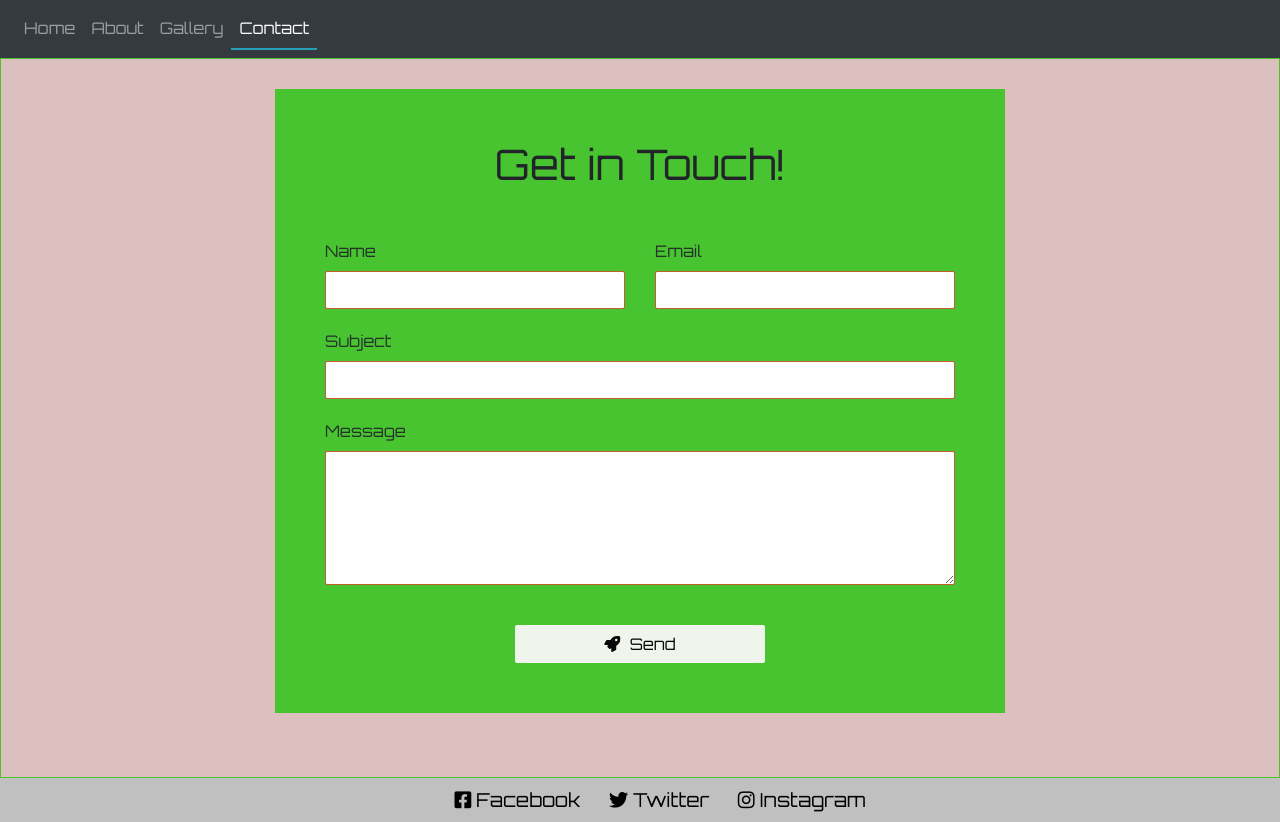
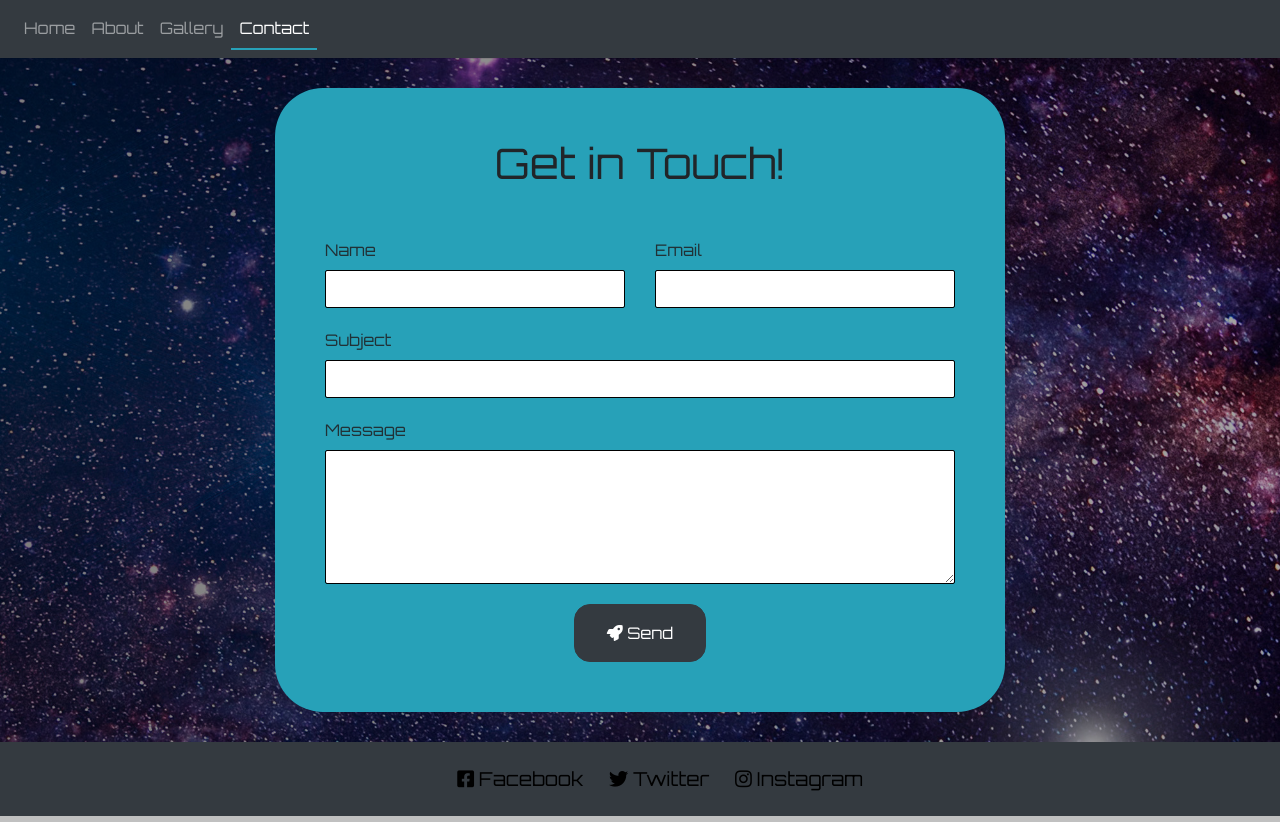
Before and after one commit to Deshaine1/Amigeo, a plain HTML site: page contact.html in a window 1280 px wide. Drawn offline with nearby package versions, Linux system fonts and the light colour scheme.

Commit message:
:art: Restyled contact us page

```diff
--- a/assets/css/style.css
+++ b/assets/css/style.css
@@ -47,7 +47,7 @@ html{
 }
 
 #menu a:hover {
-  border-bottom: 2px solid rgba(248, 29, 29, 0.7);
+  border-bottom: 2px solid rgb(39, 161, 184);
 }
 
 .active {
@@ -176,7 +176,7 @@ height: 40px;
 
 .social-network a:hover{
     text-decoration: none;
-    border-bottom: solid 2px rgb(73, 196, 49);
+    border-bottom: solid 2px rgb(39, 161, 184);
 }
 
 
@@ -185,79 +185,11 @@ height: 40px;
  height: 90vh;
  padding-bottom: 40px;
  background: rgba(233, 192, 192, 0.7);
- border: solid 1px rgb(73, 196, 49);
+
 }
 
 
 
-.container-contact{
-    height: 90vh;
-    float: left;
-    background: rgba(233, 192, 192, 0.7);
-    border: solid 1px rgb(73, 196, 49);
-
- }
-
-.contact-content{
-  margin-top: 100px;
-  margin-bottom:5px;
-  color: black;
-  letter-spacing: 2px;
-  line-height: 25px;
-
-}
- /* https://codepen.io/csshint/pen/EQLwrM  */
-
-.contact-form{
-  background-color:rgb(73, 196, 49);
-  font-family: "Orbitron", sans-serif;
-}
-
- .contact-form {
-        padding: 50px;
-        margin: 30px auto;
-    }
-    .contact-form h1 {
-        font-size: 42px;
-        margin: 0 0 50px;
-        text-align: center;
-    }
-    .contact-form .form-group {
-        margin-bottom: 20px;
-    }
-    .contact-form .form-control, .contact-form .btn {
-        min-height: 38px;
-        border-radius: 2px;
-    }
-	.contact-form .form-control {
-		border-color: rgba(247, 52, 52, 0.7);
-	}
-	.contact-form .form-control:focus {
-		border-color: rgba(233, 192, 192, 0.7);
-		box-shadow: 0 0 8px #d68282;
-	}
-    .contact-form .btn-primary {
-        min-width: 250px;
-        color:rgb(8, 8, 8);
-        background: rgba(252, 249, 249, 0.932);
-        margin-top: 20px;
-        border: none;
-    }
-    .contact-form .btn-primary:hover {
-        color: rgb(73, 196, 49);
-    }
-    .contact-form .btn-primary i {
-        margin-right: 5px;
-    }
-    .contact-form label {
-        opacity: 0.9;
-    }
-    .contact-form textarea {
-        resize: vertical;
-    }
-    .bs-example {
-    	margin: 20px;
-    }
 
 
 .image-frame{
@@ -339,3 +271,95 @@ height: 40px;
 .text-color {
     color: #cacccd !important;
 }
+
+/* Contact us page */
+#contact-us-section {
+    background-image: linear-gradient(90deg, rgba(0,0,0,0.5) 0%, rgba(0, 0, 0, 0.35) 100%, rgba(0,0,0,0.5) 100%), url(../images/space_contact_us.jpg);
+    width: 100%;
+    background-size: cover;
+
+    height: 150%;
+}
+
+
+.container-contact{
+    height: 90vh;
+    float: left;
+    background: rgba(233, 192, 192, 0.7);
+    border: solid 1px rgb(73, 196, 49);
+
+ }
+
+.contact-content{
+  margin-top: 100px;
+  margin-bottom:5px;
+  color: black;
+  letter-spacing: 2px;
+  line-height: 25px;
+
+}
+ /* Contact form referenced from https://codepen.io/csshint/pen/EQLwrM  */
+
+.contact-form{
+  background-color:rgb(39, 161, 184);
+  font-family: "Orbitron", sans-serif;
+}
+
+ .contact-form {
+        padding: 50px;
+        margin: 30px auto;
+        border-radius: 3em;
+    }
+    .contact-form h1 {
+        font-size: 42px;
+        margin: 0 0 50px;
+        text-align: center;
+    }
+    .contact-form .form-group {
+        margin-bottom: 20px;
+    }
+    .contact-form .form-control, .contact-form .btn {
+        min-height: 38px;
+        border-radius: 2px;
+    }
+	.contact-form .form-control {
+		border-color: rgb(0, 0, 0);
+	}
+	.contact-form .form-control:focus {
+		border-color: rgba(233, 192, 192, 0.7);
+		box-shadow: 0 0 8px #d68282;
+	}
+    .contact-form .btn-primary {
+        min-width: 250px;
+        color:rgb(8, 8, 8);
+        background: rgba(252, 249, 249, 0.932);
+        margin-top: 20px;
+        border: none;
+    }
+    .contact-form .btn-primary:hover {
+        color: rgb(73, 196, 49);
+    }
+    .contact-form .btn-primary i {
+        margin-right: 5px;
+    }
+    .contact-form label {
+        opacity: 0.9;
+    }
+    .contact-form textarea {
+        resize: vertical;
+    }
+    .bs-example {
+    	margin: 20px;
+    }
+
+#contact-us-send-button {
+    padding-left: 2em;
+    padding-right: 2em;
+    padding-top: 1em;
+    padding-bottom: 1em;
+    border-radius: 1em;
+}
+
+html.fa-events-icons-ready {
+    background-color: #343a40;
+}
--- a/contact.html
+++ b/contact.html
@@ -42,13 +42,13 @@
             </div>
          </nav>
       </header>
-    <div class="container-fluid container-contact">
-                <div class="container contact-container">
+      <section id="contact-us-section">
+         <div class="container">
             <div class="row">
                <div class="col-md-8 col-md-offset-2 m-auto">
                   <div class="contact-form">
                      <h1>Get in Touch!</h1>
-				<form action="/examples/actions/confirmation.php" method="post">
+                     <form action="." method="post">
                         <div class="row">
                            <div class="col-sm-6">
                               <div class="form-group">
@@ -72,15 +72,18 @@
                            <textarea class="form-control" id="inputMessage" rows="5" required></textarea>
                         </div>
                         <div class="text-center">
-						<button type="submit" class="btn btn-primary"><i class="fa fa-rocket"></i> Send</button>
+                           <button id="contact-us-send-button" type="submit" class="btn btn-dark"><i class="fa fa-rocket"></i> Send</button>
                         </div>
                      </form>
                   </div>
                </div>
             </div>
          </div>
-</div>
-     <footer class="container-fluid footer-container">
+        </section>
+      <section style="background-color: #343a40;">
+        <footer class="container">
+            <div class="row align-items-center pt-3">
+                <div class="col">
                 <ul class="social-network">
                     <li>
                         <a href="https:www.facebook.com" target="_blank">
@@ -104,11 +107,12 @@
                         </a>
                     </li>
                 </ul>
+                </div>
+            </div>
         </footer>
+      </section>
       <script src="https://code.jquery.com/jquery-3.5.1.slim.min.js" integrity="sha384-DfXdz2htPH0lsSSs5nCTpuj/zy4C+OGpamoFVy38MVBnE+IbbVYUew+OrCXaRkfj" crossorigin="anonymous"></script>
       <script src="https://cdn.jsdelivr.net/npm/popper.js@1.16.0/dist/umd/popper.min.js" integrity="sha384-Q6E9RHvbIyZFJoft+2mJbHaEWldlvI9IOYy5n3zV9zzTtmI3UksdQRVvoxMfooAo" crossorigin="anonymous"></script>
       <script src="https://stackpath.bootstrapcdn.com/bootstrap/4.5.0/js/bootstrap.min.js" integrity="sha384-OgVRvuATP1z7JjHLkuOU7Xw704+h835Lr+6QL9UvYjZE3Ipu6Tp75j7Bh/kR0JKI" crossorigin="anonymous"></script>
-
    </body>
-
 </html>
```
Also changed, not shown: assets/images/space_contact_us.jpg (added). Lines whose indentation alone changed are shown as unchanged.
